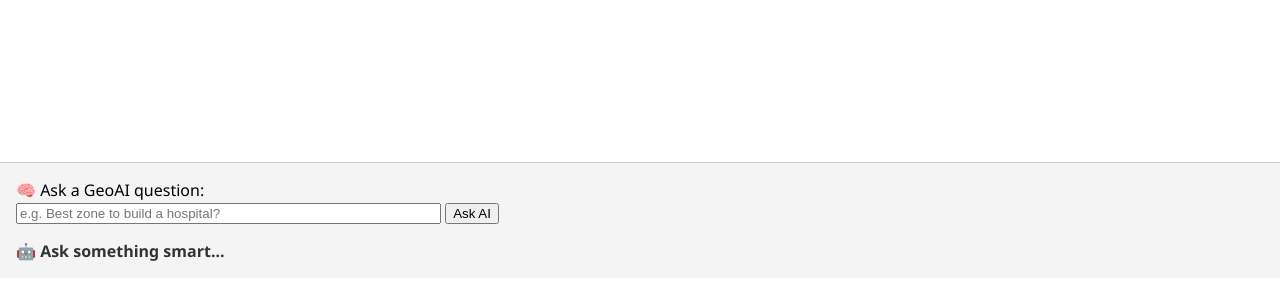
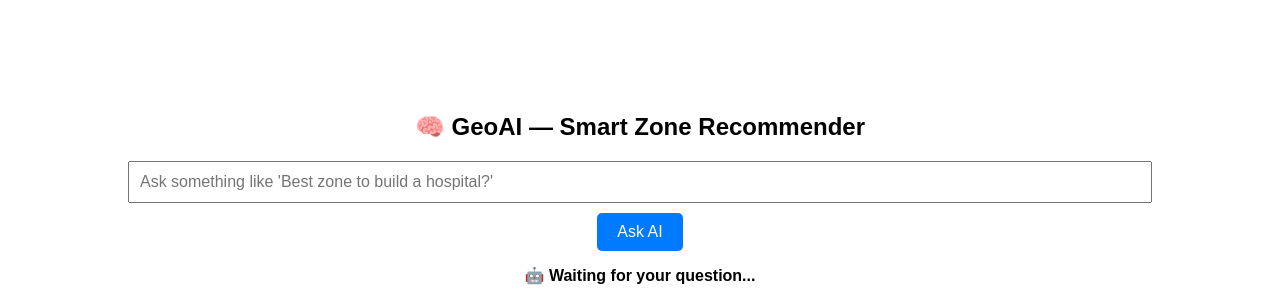
Before and after one commit to aymnsk/geoai-frontend, a plain HTML site: page index.html in a window 1280 px wide. Shown: the part 522-822 px from the top of the page. Before the commit the page ends 800 px from the top, so only its background shows below. Drawn offline with nearby package versions, Linux system fonts and the light colour scheme.

Commit message:
Update index.html

```diff
--- a/index.html
+++ b/index.html
@@ -4,46 +4,74 @@
   <meta charset="UTF-8" />
   <meta name="viewport" content="width=device-width, initial-scale=1.0"/>
   <title>🧠 GeoAI — Smart Zone Recommender</title>
-  <link rel="stylesheet" href="https://unpkg.com/leaflet@1.9.3/dist/leaflet.css" />
+
+  <!-- 🌍 Leaflet CSS -->
+  <link
+    rel="stylesheet"
+    href="https://unpkg.com/leaflet@1.9.3/dist/leaflet.css"
+    crossorigin=""
+  />
+
   <style>
     body {
-      font-family: 'Segoe UI', sans-serif;
+      font-family: Arial, sans-serif;
       margin: 0;
       padding: 0;
-      display: flex;
-      flex-direction: column;
-      height: 100vh;
     }
+
     #map {
-      flex: 1;
-      height: 70vh;
+      height: 75vh;
+      width: 100%;
     }
-    .controls {
-      padding: 1rem;
-      background: #f4f4f4;
-      border-top: 1px solid #ccc;
+
+    .container {
+      padding: 15px;
+      text-align: center;
     }
+
+    input[type="text"] {
+      width: 80%;
+      padding: 10px;
+      font-size: 1rem;
+      margin-bottom: 10px;
+    }
+
+    button {
+      padding: 10px 20px;
+      font-size: 1rem;
+      background-color: #007bff;
+      color: white;
+      border: none;
+      border-radius: 5px;
+      cursor: pointer;
+    }
+
     #result {
-      margin-top: 1rem;
+      margin-top: 15px;
       font-weight: bold;
-      color: #333;
     }
   </style>
 </head>
 <body>
-
   <div id="map"></div>
 
-  <div class="controls">
+  <div class="container">
+    <h2>🧠 GeoAI — Smart Zone Recommender</h2>
     <form id="questionForm">
-      <label for="question">🧠 Ask a GeoAI question:</label><br />
-      <input type="text" id="question" placeholder="e.g. Best zone to build a hospital?" size="50" required />
+      <input type="text" id="question" placeholder="Ask something like 'Best zone to build a hospital?'" required />
+      <br />
       <button type="submit">Ask AI</button>
     </form>
-    <div id="result">🤖 Ask something smart...</div>
+    <div id="result">🤖 Waiting for your question...</div>
   </div>
 
-  <script src="https://unpkg.com/leaflet@1.9.3/dist/leaflet.js"></script>
+  <!-- 📍 Leaflet JS -->
+  <script
+    src="https://unpkg.com/leaflet@1.9.3/dist/leaflet.js"
+    crossorigin=""
+  ></script>
+
+  <!-- 🔗 Map logic -->
   <script src="map.js"></script>
 </body>
 </html>
```
